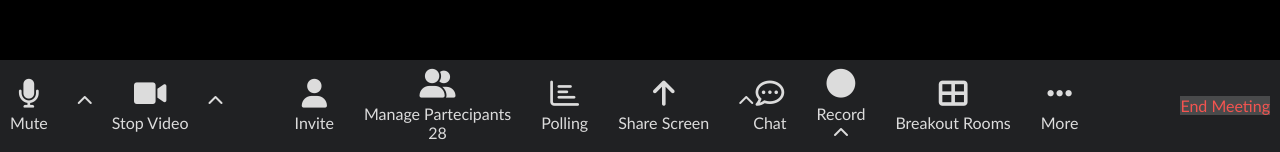
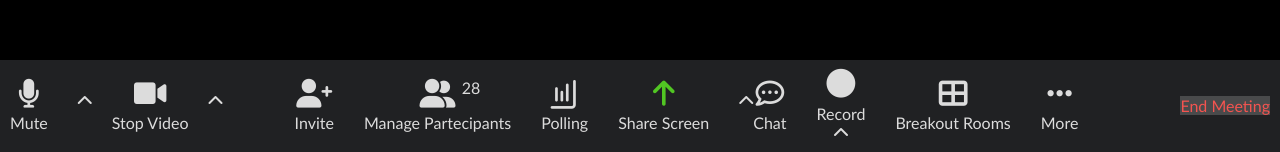
Before and after one commit to NicolaL95/html-css-zoom, a plain HTML site: page index.html in a window 1280 px wide. Shown: the part 1688-1840 px from the top of the page. Drawn offline with Linux system fonts and the light colour scheme.

Commit message:
Lavorazioni_footer

```diff
--- a/index.html
+++ b/index.html
@@ -101,20 +101,20 @@
             </div>
             <div class="configuration">
                 <div class="invite">
-                    <i class="fas fa-user icon_format"></i>
+                    <i class="fas fa-user-plus icon_format"></i>
                     <div class="icon_desc">Invite</div>
                 </div>
                 <div class="partecipants">
                     <i class="fas fa-user-friends icon_format"></i>
                     <div class="icon_desc">Manage Partecipants</div>
-                    <p class="n_partecipants"></p> 28
+                    <p class="n_partecipants">28</p>
                 </div>
                 <div class="polling">
-                    <i class="far fa-chart-bar icon_format"></i>
+                    <i class="far fa-chart-bar icon_format rotate_icon"></i>
                     <div class="icon_desc">Polling</div>
                 </div>
                 <div class="share_screen">
-                    <i class="fas fa-arrow-up icon_format"></i>
+                    <i class="fas fa-arrow-up icon_format share_screen_icon"></i>
                     <div class="icon_desc">Share Screen</div>
                 </div>
                 <i class="fas fa-chevron-up show_menu"></i>
--- a/style.css
+++ b/style.css
@@ -162,3 +162,21 @@ margin: 0 20px 0 0px;
 .show_menu{
     margin-bottom: 10px;
 }
+
+.n_partecipants{
+      position: absolute;
+    right: 21%;
+    top: -2%;
+}
+
+.partecipants{
+    position: relative;
+}
+
+.rotate_icon{
+    transform: rotate(270deg);
+}
+
+.share_screen_icon{
+    color: #51C623;
+}
```
